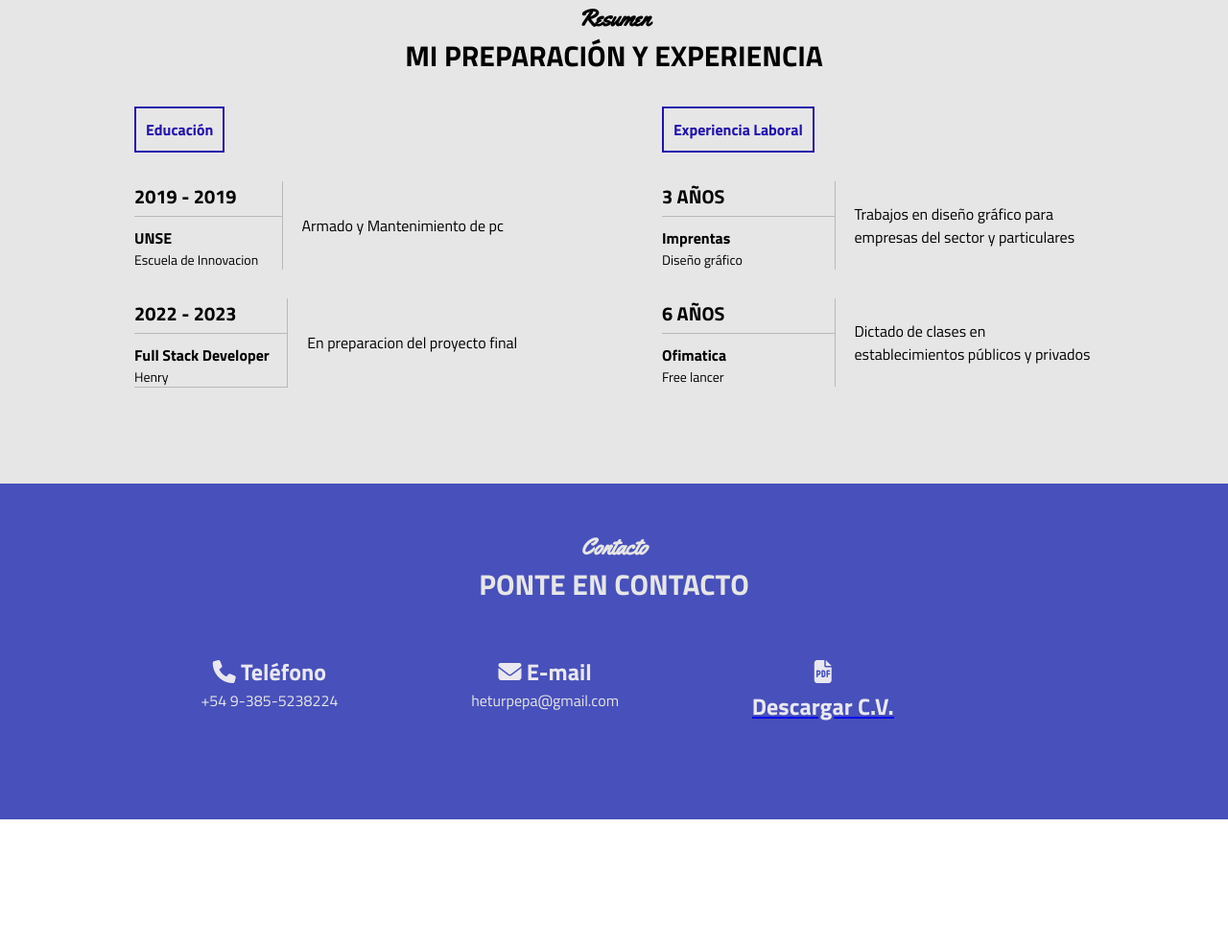
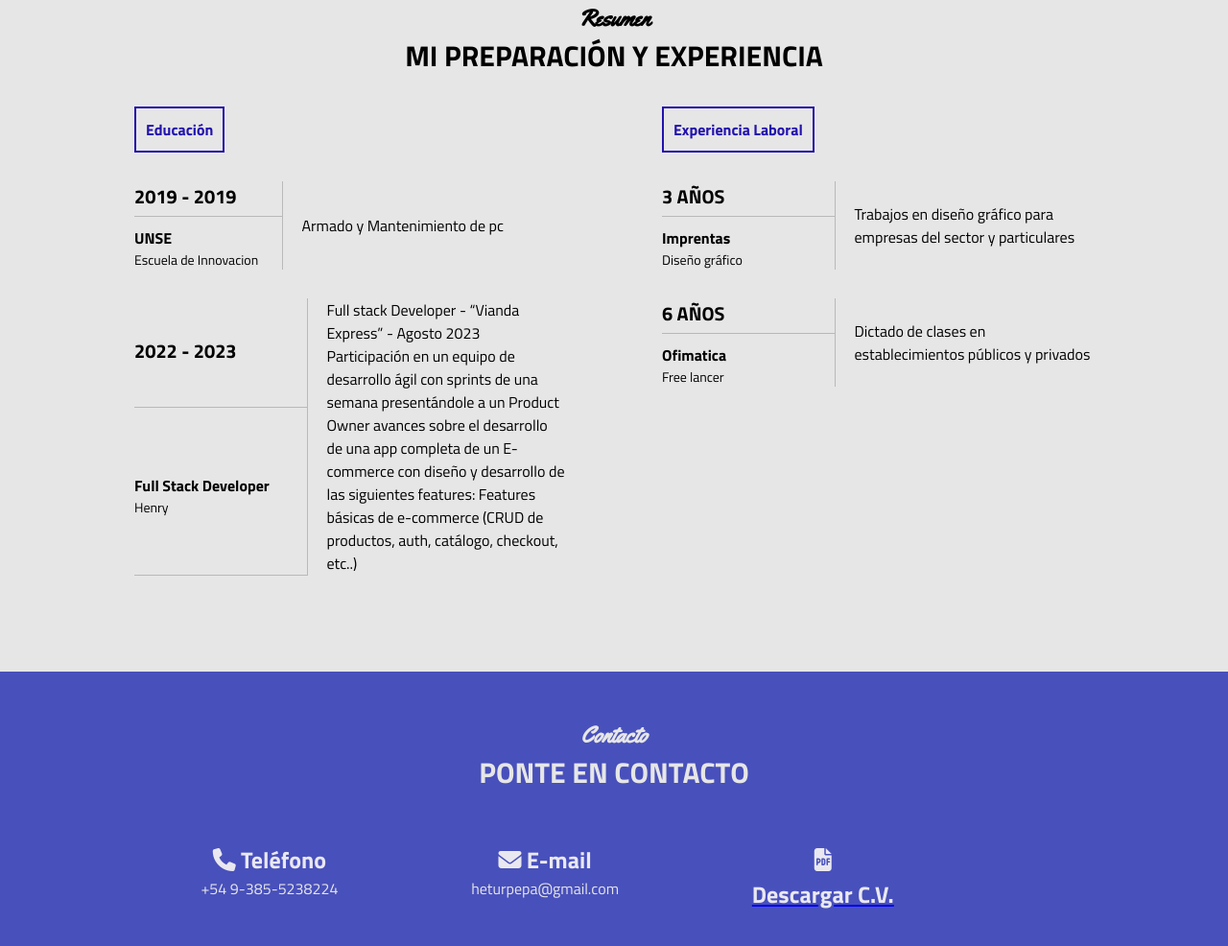
Before and after one commit to hetur/hetur.github.io, a plain HTML site: page index.html in a window 1280 px wide. Shown: the part 2110-3096 px from the top of the page at 96% size. Before the commit the page ends 2964 px from the top, so only its background shows below. Drawn offline with Linux system fonts and the light colour scheme.

Commit message:
completado de el portfolio

```diff
--- a/index.html
+++ b/index.html
@@ -213,7 +213,9 @@
                                 <h3>2022 - 2023</h3>
                             </td>
                             <td rowspan="2" class="descripcion">
-                                En preparacion del proyecto final
+                                Full stack Developer - “Vianda Express” - Agosto 2023
+                                Participación en un equipo de desarrollo ágil con sprints de una semana presentándole a un Product Owner avances sobre el desarrollo de una app completa de un E-commerce con diseño y desarrollo de las siguientes features: Features básicas de e-commerce (CRUD de productos, auth, catálogo, checkout, etc..)
+
                             </td>
                         </tr>
                         <tr>
```
